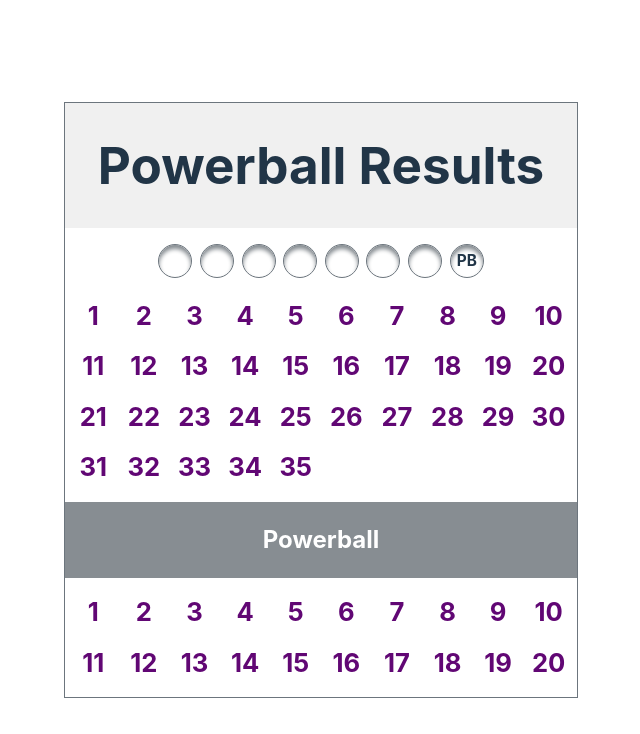
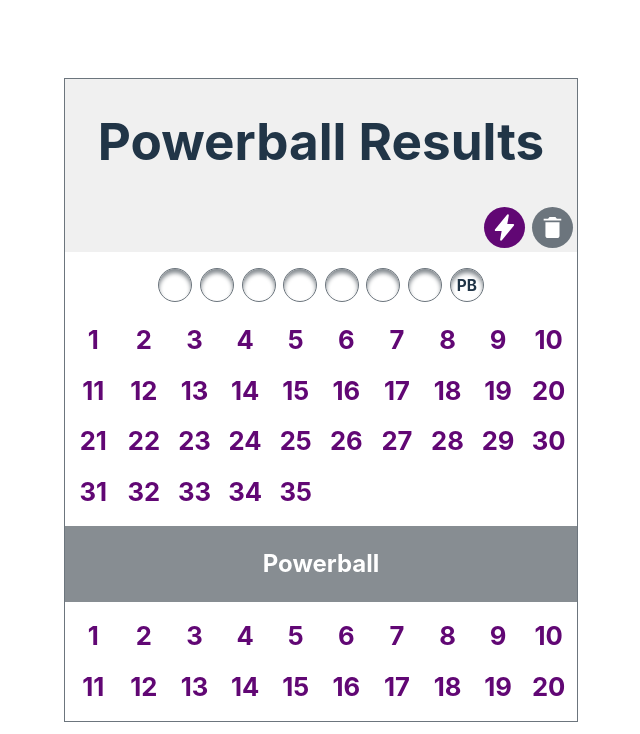
Before and after one commit to praneethwelideniya/the-lott-coding-test, a React (Vite) app: page / in a window 1280 px wide. Shown: the top 734 px of the page, without its empty margins (319-959 px from the left). Built offline with nearby package versions, Linux system fonts and the light colour scheme.

Commit message:
add button components to get and reset results

```diff
--- a/src/App.tsx
+++ b/src/App.tsx
@@ -9,6 +9,7 @@ import {
 } from "./constants";
 import Circle from "./components/Circle";
 import Squre from "./components/Squre";
+import Operator from "./components/Operator";
 
 const defaultPrimaryNumbers = Array(PRIMARY_WINNING_NUMBERS).fill(undefined);
 const defaultSecondaryNumbers = Array(SECONDARY_WINNING_NUMBERS).fill(
@@ -24,11 +25,23 @@ function App() {
     defaultSecondaryNumbers
   );
 
+  const resetData = () => {
+    setPrimaryNumbers(defaultPrimaryNumbers);
+    setSecondaryNumbers(defaultSecondaryNumbers);
+  };
+
+  const callResults = async () => {
+    /* calling Api */
+  };
+
   return (
     <div className="result-container">
       {/* Header */}
       <header className="header">
         <h1>Powerball Results</h1>
+        <div className="button-container">
+          <Operator getData={callResults} resetData={resetData} />
+        </div>
       </header>
       {/* Result Numbers */}
       <div className="numbers-container">
--- /dev/null
+++ b/src/components/Operator.css
@@ -0,0 +1,30 @@
+.icon {
+  width: 5vw;
+  height: 5vw;
+  border-radius: 3vw;
+  align-content: center;
+  color: #ffffff;
+  padding: 0.5vw;
+  margin: 0.3vw;
+}
+
+/* Large devices such as laptops (1024px and up) */
+@media only screen and (min-width: 1024px) {
+  .icon {
+    width: 3vw;
+    height: 3vw;
+    border-radius: 2.5vw;
+    padding: 0.5vw;
+    margin: 0.4vw;
+  }
+}
+
+/* Largest devices such as desktops (1280px and up) */
+@media only screen and (min-width: 1280px) {
+  .icon {
+    width: 2.2vw;
+    height: 2.2vw;
+    border-radius: 2vw;
+    margin: 0.3vw;
+  }
+}
--- /dev/null
+++ b/src/components/Operator.tsx
@@ -0,0 +1,34 @@
+import { IoMdTrash } from "react-icons/io";
+import { IoFlash } from "react-icons/io5";
+import { ThemedColors } from "../constants";
+import "./Operator.css";
+
+interface OperatorProps {
+  getData: () => void;
+  resetData: () => void;
+}
+
+const Operator: React.FC<OperatorProps> = ({ getData, resetData }) => {
+  return (
+    <>
+      <IoFlash
+        onClick={getData}
+        className="icon"
+        style={{
+          backgroundColor: ThemedColors.primary,
+        }}
+        data-testid="flash-icon"
+      />
+      <IoMdTrash
+        onClick={resetData}
+        className="icon"
+        style={{
+          backgroundColor: ThemedColors.background,
+        }}
+        data-testid="trash-icon"
+      />
+    </>
+  );
+};
+
+export default Operator;
```
Also changed, not shown: 1 other file (tests, documents, lock files or other folders).
